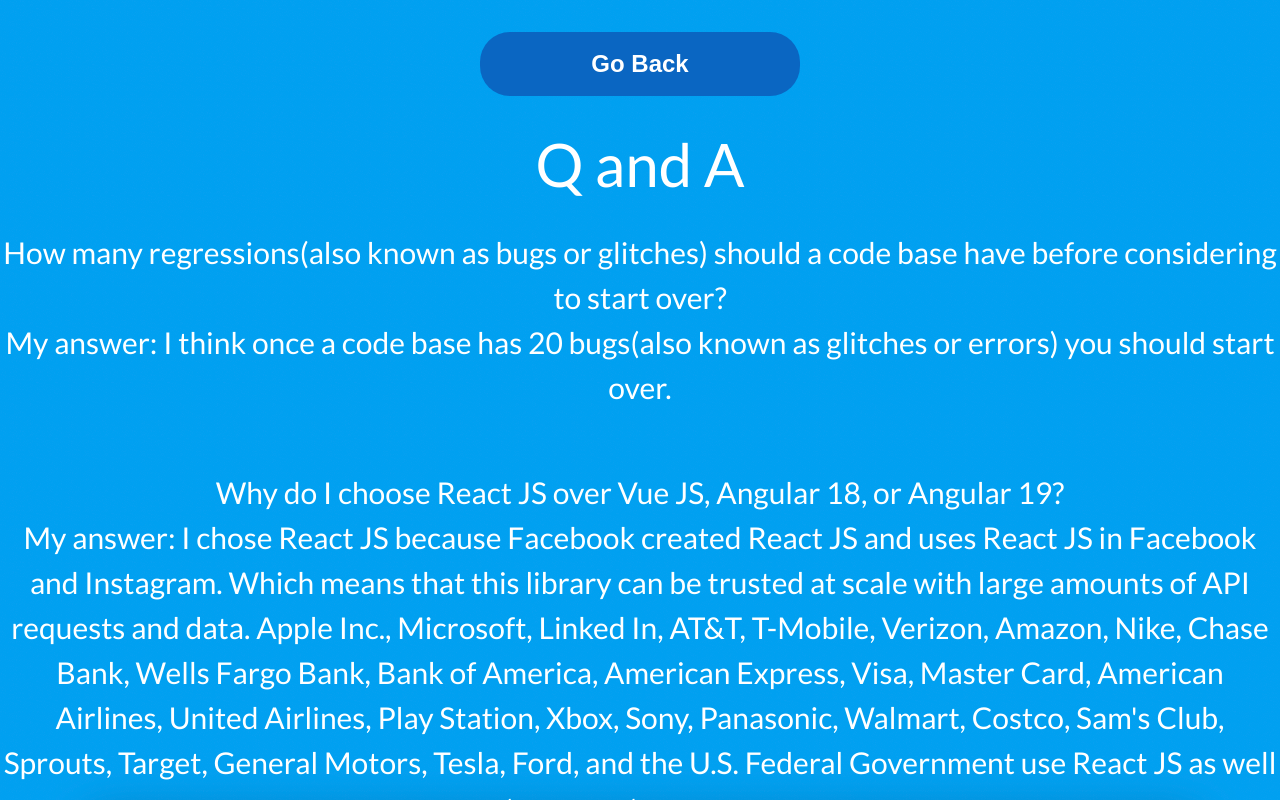
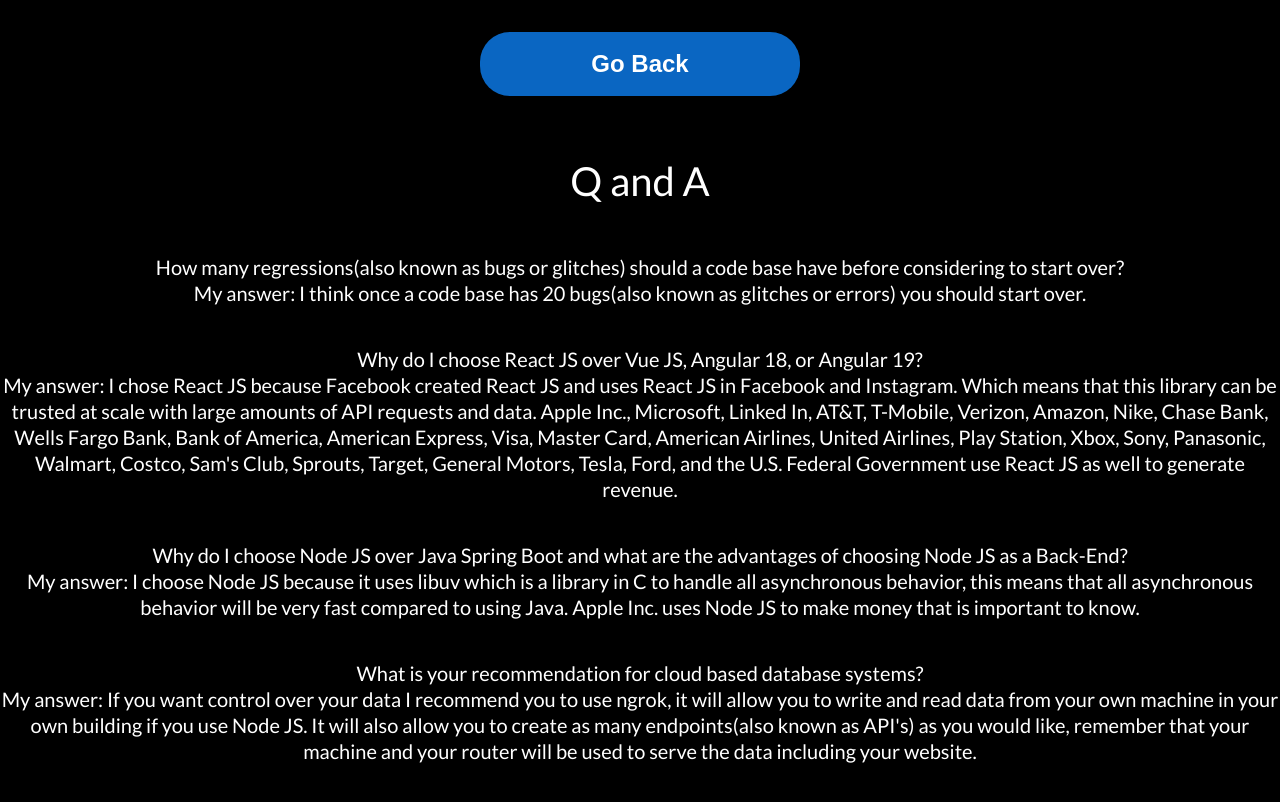
Before and after one commit to hectormorenosoftware/hectormorenosoftware.github.io, a React app: page /#/QandA in a window 1280 px wide. Shown: the top 802 px of the page. Built offline with nearby package versions, Linux system fonts and the light colour scheme.

Commit message:
Added css to Q and A page

```diff
--- a/src/components/QandA.js
+++ b/src/components/QandA.js
@@ -14,7 +14,7 @@
 
   render() {
     return (
-      <div className="Hero" id="HeroID">
+      <div className="HeroQAndA">
         <div className="FlexColumn">
           <button
             type="button"
--- a/src/index.css
+++ b/src/index.css
@@ -44,6 +44,18 @@
   background-size: cover;
   background-position: center;
   position: relative;
+}
+
+.HeroQAndA {
+  background: white;
+  overflow-x: hidden;
+  color: black;
+  transition: 4s;
+
+  &:hover {
+    background: black;
+    color: white;
+  }
 }
 
 #HeroID {
@@ -186,6 +198,7 @@
   &:hover {
     color: rgb(10, 102, 194);
     background-color: white;
+    border: 2px solid black;
   }
 }
 
```
Also changed, not shown: 2 other files (tests, documents, lock files or other folders).
